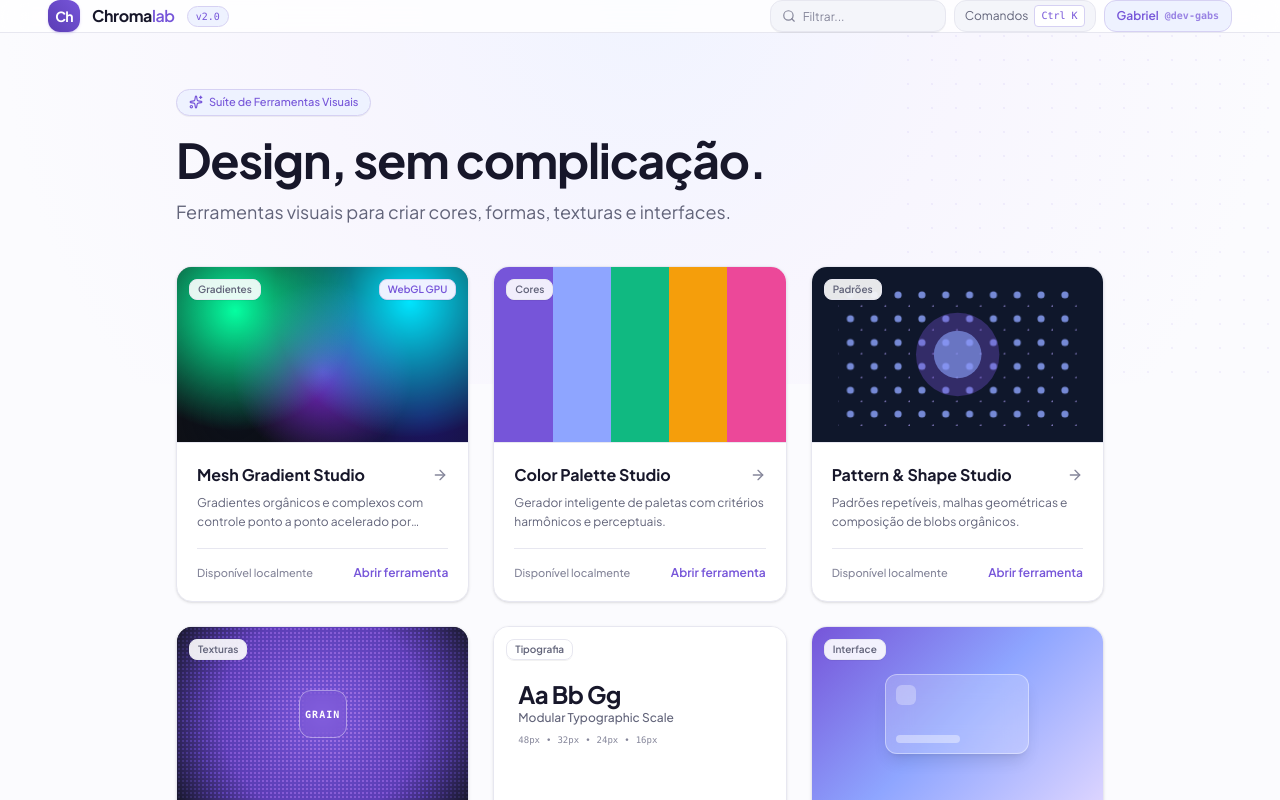
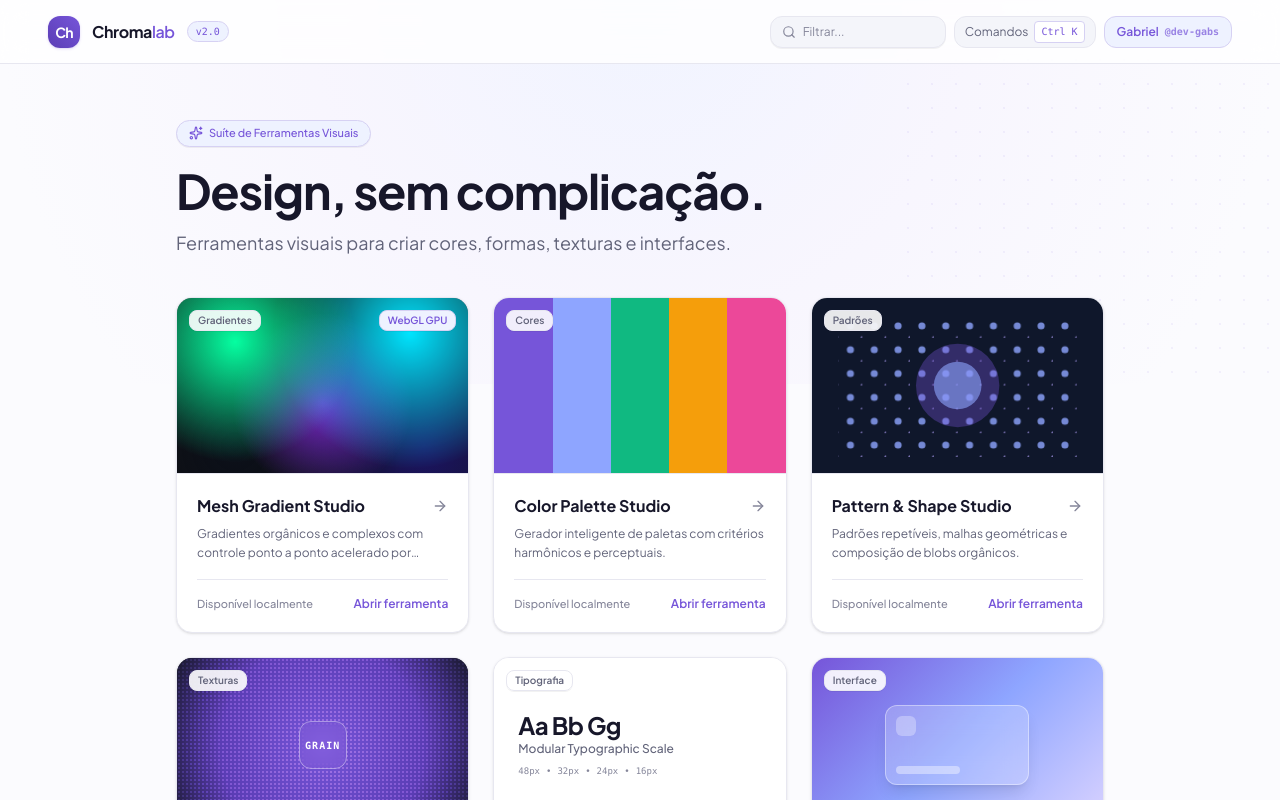
Before and after one commit to dev-gabs/design-tools, a React (Vite) app: page / in a window 1280 px wide. Built offline with nearby package versions, Linux system fonts and the light colour scheme.

Commit message:
fix: add shrink-0 to hub header, h-screen overflow-y-auto for hub scroll

```diff
--- a/src/hub/ChromalabHub.tsx
+++ b/src/hub/ChromalabHub.tsx
@@ -84,7 +84,7 @@ export const ChromalabHub: React.FC<ChromalabHubProps> = ({
       <div className="absolute top-0 right-0 w-96 h-96 bg-dotted-grid opacity-60 pointer-events-none" />
 
       {/* Top Header */}
-      <header className="h-16 border-b border-[#E7E7F0] bg-white/80 backdrop-blur-md px-6 md:px-12 flex items-center justify-between sticky top-0 z-30">
+      <header className="h-16 shrink-0 border-b border-[#E7E7F0] bg-white/80 backdrop-blur-md px-6 md:px-12 flex items-center justify-between sticky top-0 z-30">
         <div className="flex items-center gap-3">
           <div className="w-8 h-8 rounded-xl bg-gradient-to-tr from-[#5B3DB5] to-[#7655D9] text-white flex items-center justify-center font-bold tracking-tighter text-sm shadow-sm shadow-[#7655D9]/20">
             Ch
```
